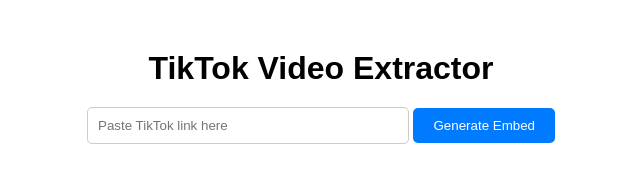
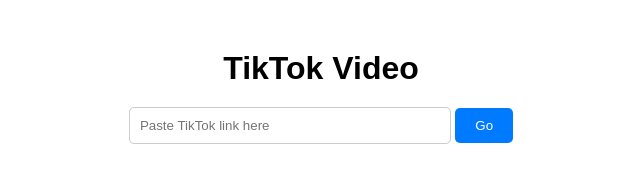
Before and after one commit to cescps/tiktokvideoembed, a plain HTML site: page index.html in a window 1280 px wide. Shown: the whole page, without its empty margins (319-959 px from the left). Drawn offline with Linux system fonts and the light colour scheme.

Commit message:
Update index.html

```diff
--- a/index.html
+++ b/index.html
@@ -3,16 +3,18 @@
 <head>
     <meta charset="UTF-8">
     <meta name="viewport" content="width=device-width, initial-scale=1.0">
-    <title>TikTok Embed Generator</title>
+    <title>TikTok Video</title>
     <link rel="stylesheet" href="style.css">
+    <link rel="icon" type="image/png" href="round.png"/>
+
 
 </head>
 
 <body>
     <div class="container">
-        <h1>TikTok Video Extractor</h1>
+        <h1>TikTok Video</h1>
     <input type="text" id="tiktokLink" placeholder="Paste TikTok link here">
-    <button onclick="generateEmbed()">Generate Embed</button>
+    <button onclick="generateEmbed()">Go</button>
 
     <br>
 
```
